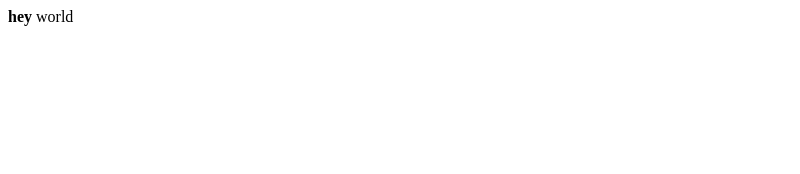
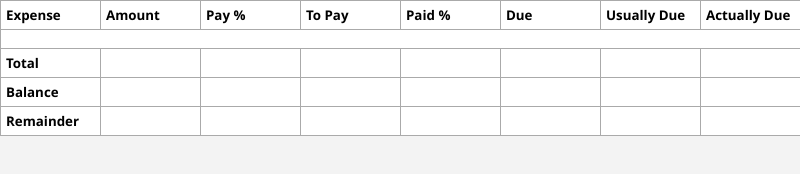
Before and after one commit to sdegutis/family-budget-js, an Electron app: page index.html in a window 800 px wide. Drawn offline with Linux system fonts and the light colour scheme.

Commit message:
Basic table

```diff
--- a/index.html
+++ b/index.html
@@ -1 +1,56 @@
-<b>hey</b> world
+<!DOCTYPE html>
+<html>
+  <head>
+    <meta charset="UTF-8">
+    <title>Family Budget</title>
+    <link href="main.css" rel="stylesheet">
+  </head>
+  <body>
+    <table>
+      <tr>
+        <th class="cell">Expense</th>
+        <th class="cell">Amount</th>
+        <th class="cell">Pay %</th>
+        <th class="cell">To Pay</th>
+        <th class="cell">Paid %</th>
+        <th class="cell">Due</th>
+        <th class="cell">Usually Due</th>
+        <th class="cell">Actually Due</th>
+      </tr>
+      <tr>
+        <td colspan="8">&nbsp;</td>
+      </tr>
+      <tr>
+        <th class="cell">Total</th>
+        <td class="cell"></td>
+        <td class="cell"></td>
+        <td class="cell"></td>
+        <td class="cell"></td>
+        <td class="cell"></td>
+        <td class="cell"></td>
+        <td class="cell"></td>
+      </tr>
+      <tr>
+        <th class="cell">Balance</th>
+        <td><input class="cell" id="balanceAmount"></td>
+        <td class="cell"></td>
+        <td><input class="cell" id="balanceToPay"></td>
+        <td class="cell"></td>
+        <td><input class="cell" id="balanceDue"></td>
+        <td class="cell"></td>
+        <td class="cell"></td>
+      </tr>
+      <tr>
+        <th class="cell">Remainder</th>
+        <td class="cell"></td>
+        <td class="cell"></td>
+        <td class="cell"></td>
+        <td class="cell"></td>
+        <td class="cell"></td>
+        <td class="cell"></td>
+        <td class="cell"></td>
+      </tr>
+    </table>
+    <script src="main.js"></script>
+  </body>
+</html>
--- a/index.js
+++ b/index.js
@@ -35,6 +35,9 @@ electron.app.whenReady().then(() => {
         { label: '&Save', accelerator: 'Ctrl+S', click: saveFile },
         { label: 'Save &As', click: saveAsFile },
         { type: 'separator' },
+        { role: 'toggleDevTools' },
+        { role: 'reload' },
+        { type: 'separator' },
         { label: 'E&xit', click: exit },
       ],
     },
--- /dev/null
+++ b/main.css
@@ -0,0 +1,40 @@
+* {
+  margin: 0;
+  padding: 0;
+  box-sizing: border-box;
+}
+
+html {
+  background: #f3f3f3;
+  font-family: "Segoe UI", Tahoma, Geneva, Verdana, sans-serif;
+  font-size: 10pt;
+}
+
+table {
+  white-space: nowrap;
+  border-collapse: collapse;
+  table-layout: fixed;
+}
+
+th {
+  text-align: left;
+}
+
+td,
+th {
+  border: 1px solid #aaa;
+  background: #fff;
+  width: 100px;
+  min-width: 100px;
+}
+
+.cell {
+  padding: 5px;
+}
+
+input {
+  width: 100%;
+  padding: 5px;
+  outline: none;
+  border: none;
+}
--- /dev/null
+++ b/main.js
@@ -0,0 +1,29 @@
+const balanceAmountEl = /**@type HTMLInputElement*/(document.getElementById('balanceAmount'));
+const balanceToPayEl = /**@type HTMLInputElement*/(document.getElementById('balanceToPay'));
+const balanceDueEl = /**@type HTMLInputElement*/(document.getElementById('balanceDue'));
+
+const balances = {
+  amount: 0,
+  toPay: 0,
+  due: 0,
+};
+
+balanceAmountEl.onkeydown = changeBalance(balanceAmountEl, 'amount');
+balanceToPayEl.onkeydown = changeBalance(balanceToPayEl, 'toPay');
+balanceDueEl.onkeydown = changeBalance(balanceDueEl, 'due');
+
+/**
+ * @param {HTMLInputElement} el
+ * @param {keyof balances} key
+ */
+function changeBalance(el, key) {
+  /** @type {(this: GlobalEventHandlers, ev: KeyboardEvent) => any} */
+  return function handler(e) {
+    if (e.keyCode === 13) {
+
+    }
+    else if (e.keyCode === 27) {
+
+    }
+  };
+}
```
